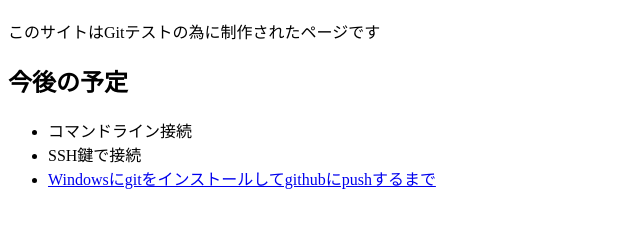
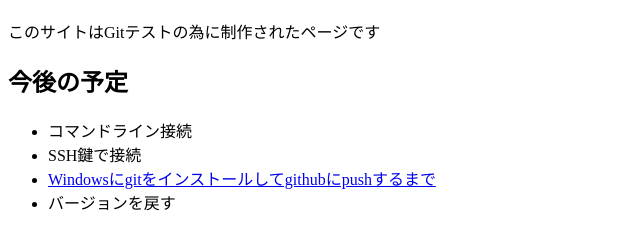
Before and after one commit to sirofukuda/GitHello, a plain HTML site: page index.html in a window 1280 px wide. Shown: the part 61-310 px from the top of the page, without its empty margins (0-640 px from the left). Drawn offline with Linux system fonts and the light colour scheme.

Commit message:
add project
add project "version"

```diff
--- a/index.html
+++ b/index.html
@@ -12,6 +12,7 @@
 				<li>コマンドライン接続</li>
 				<li>SSH鍵で接続</li>
 				<li><a href="http://www.karakaram.com/git-install">Windowsにgitをインストールしてgithubにpushするまで</a></li>
+				<li>バージョンを戻す</li>
 			</ul>
 </body>
 </html>
```
